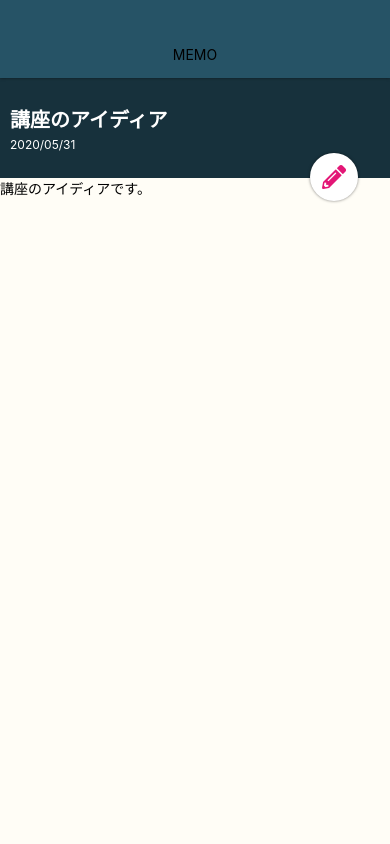
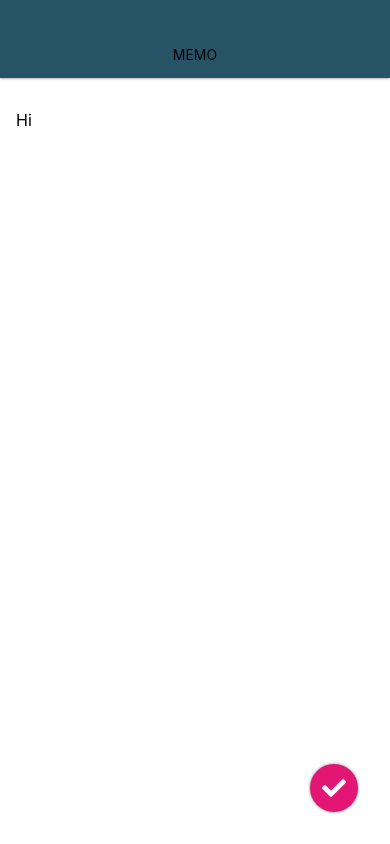
Before and after one commit to tesshin/MemoApp, a React Native app: screen / in a window 390 px wide. Built offline with nearby package versions, Linux system fonts and the light colour scheme.

Commit message:
Create MemoEditScreen

```diff
--- a/App.js
+++ b/App.js
@@ -1,7 +1,8 @@
 import React from 'react';
 import { StyleSheet, View } from 'react-native';
-import MemoDetailScreen from './src/screens/MemoDetailScreen';
+import MemoDetailScreen from './src/screens/MemoEditScreen';
 import Appbar from './src/components/Appbar';
+
 
 export default function App() {
   return (
--- a/src/elements/Circlebutton.js
+++ b/src/elements/Circlebutton.js
@@ -7,6 +7,7 @@
 const CustomIcon = createIconSet({
   pencil: '\uf303',
   plus: '\uf067',
+  check: '\uf00c'
 }, 'FontAwsome');
 
 class Circlebutton extends React.Component {
--- /dev/null
+++ b/src/screens/MemoEditScreen.js
@@ -0,0 +1,32 @@
+import React from 'react';
+import {StyleSheet, View, TextInput} from 'react-native';
+import Circlebutton from '../elements/Circlebutton'
+
+class MemoEditScreen extends React.Component {
+    render() {
+        return (
+            <View style={styles.container}>
+                <TextInput style={styles.memoEditInput} multiline value="Hi"/>
+            <Circlebutton name='check'/>
+            </View>
+        );
+    }
+}
+
+const styles = StyleSheet.create({
+    container: {
+        flex: 1,
+        width: '100%',
+    },
+    memoEditInput: {
+        flex: 1,
+        backgroundColor: '#fff',
+        paddingTop: 32,
+        paddingBottom: 16,
+        paddingRight: 16,
+        paddingLeft: 16,
+        fontSize: 16,
+    },
+});
+
+export default MemoEditScreen;
```
